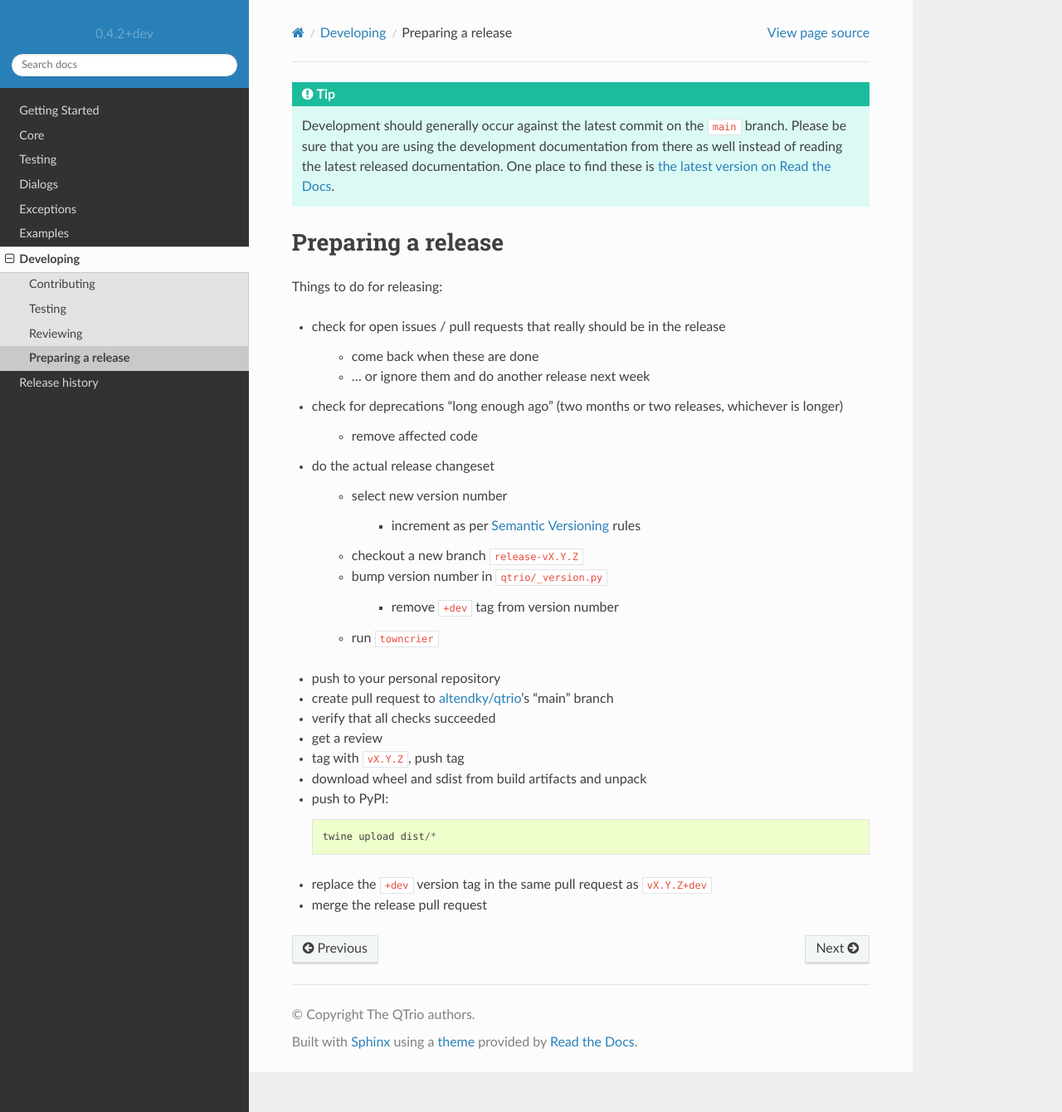
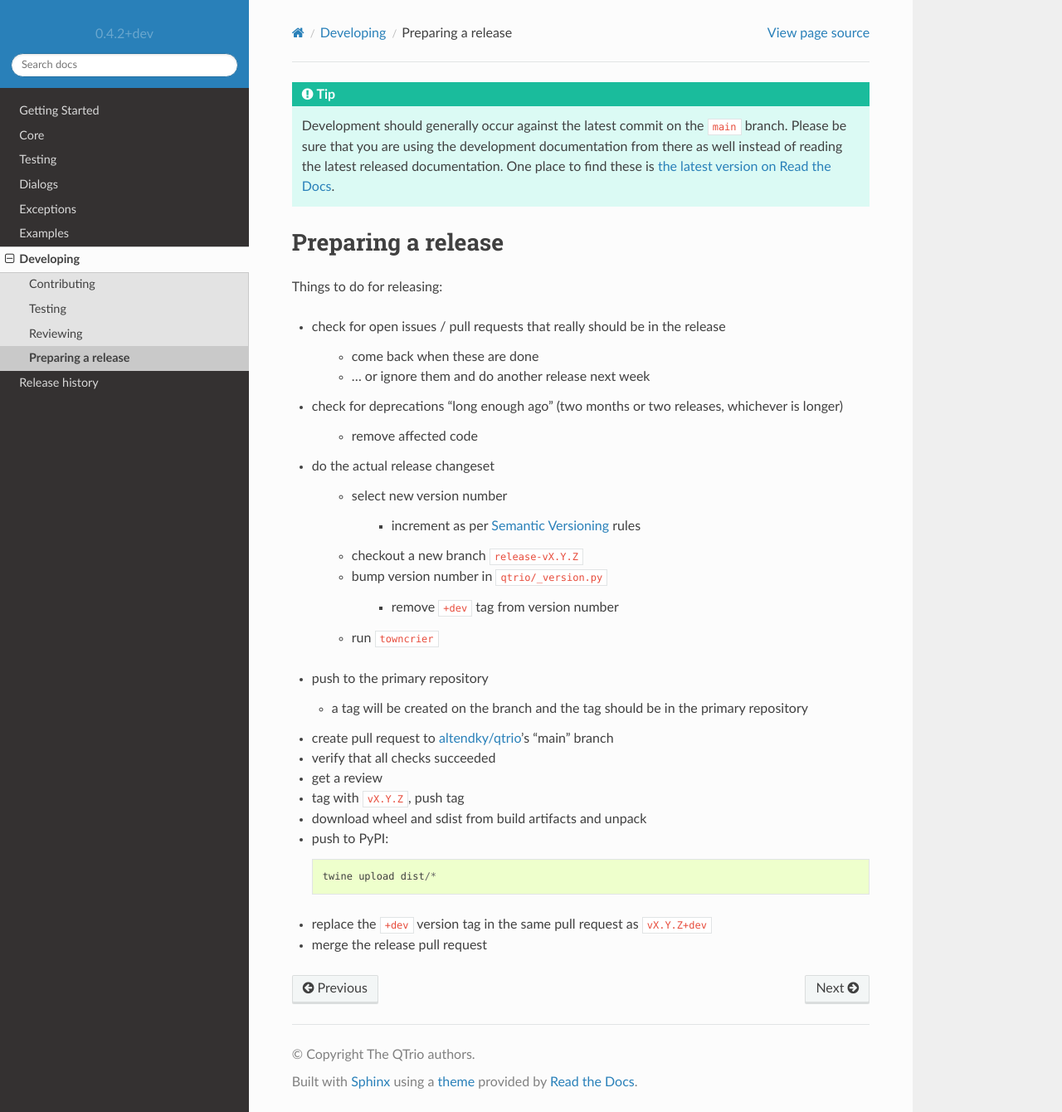
Before and after one commit to altendky/qtrio, a Sphinx documentation site: the page built from docs/source/development/releasing.rst, in a window 1280 px wide and 1340 px high. Shown: the whole window at 83% size. Built offline with Sphinx 7.4.7 and the Read the Docs theme 2.0.0, drawn with Linux system fonts in a browser that asks for light colours.

Commit message:
release branches should be in the primary repository

```diff
--- a/docs/source/development/releasing.rst
+++ b/docs/source/development/releasing.rst
@@ -48,7 +48,9 @@ Things to do for releasing:
 
    + commit such as ``Bump version and run towncrier for vX.Y.Z release``
 
-* push to your personal repository
+* push to the primary repository
+
+  + a tag will be created on the branch and the tag should be in the primary repository
 
 * create pull request to `altendky/qtrio <https://github.com/altendky/qtrio/pulls>`_'s
   "main" branch
```
